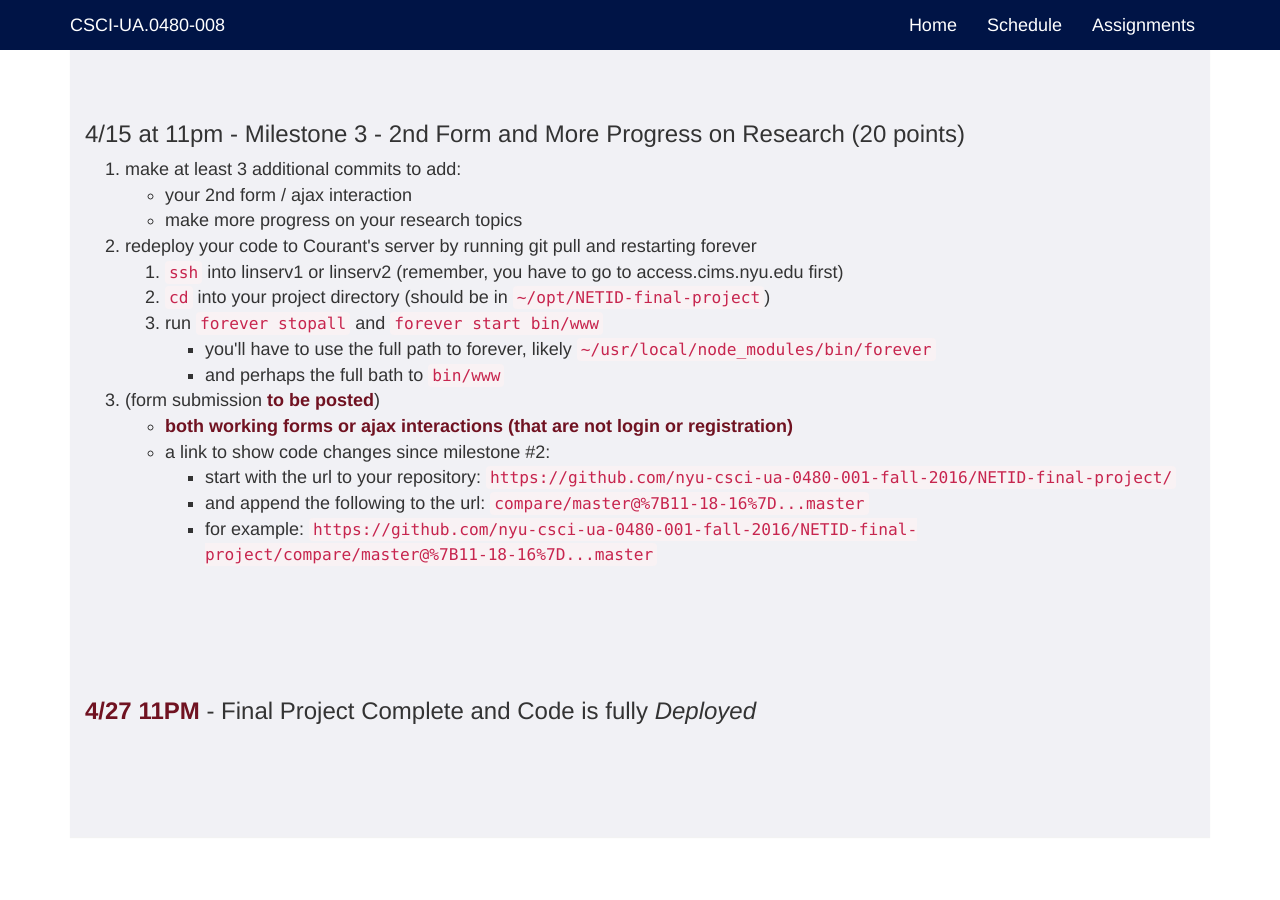
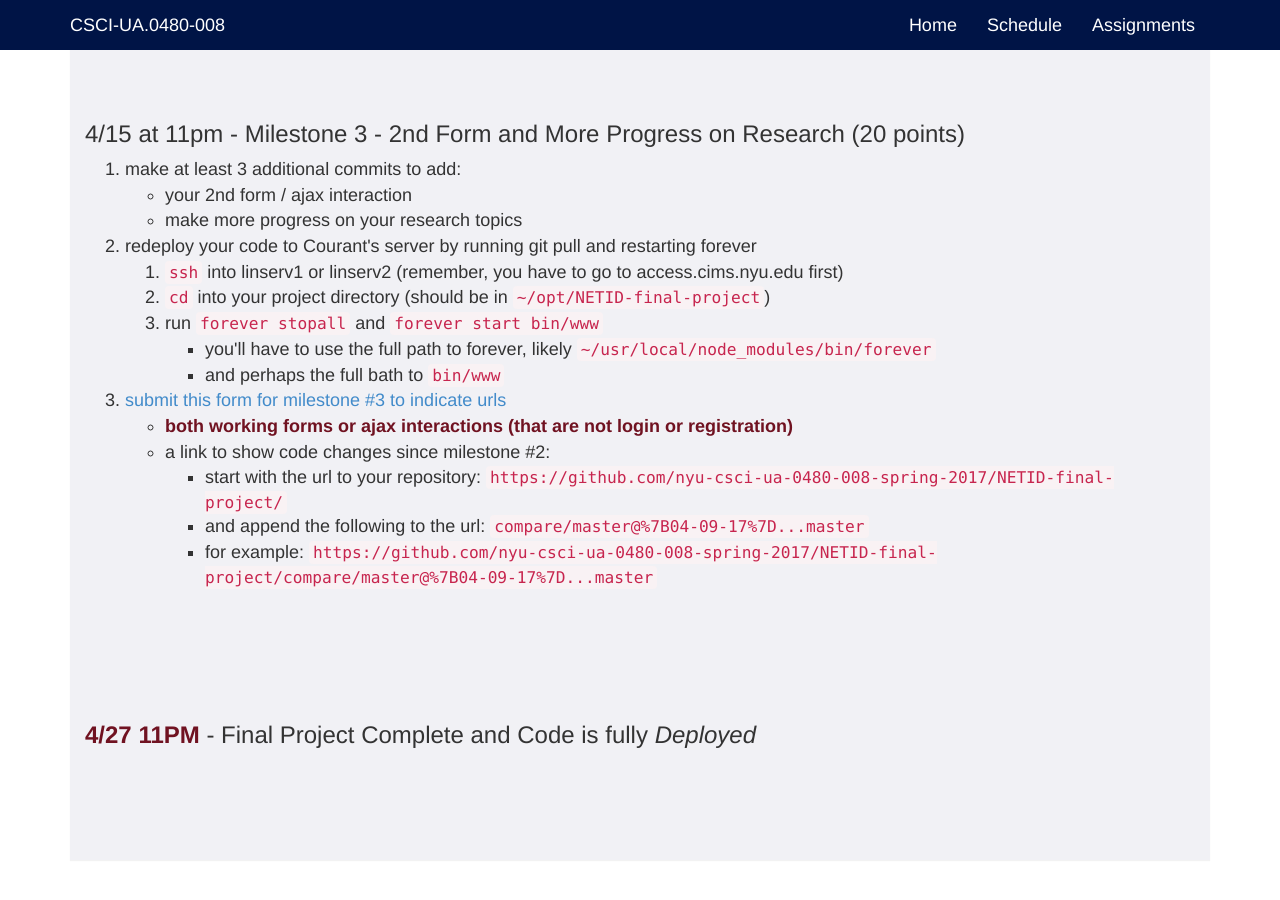
Before and after one commit to foureyes/csci-ua.0480-spring2017-008, a Jekyll site: the page built from final-project.markdown, in a window 1280 px wide and 900 px high, scrolled down 4333 px. Built offline with Jekyll 4.4.1, drawn with Linux system fonts in a browser that asks for light colours; before the commit the page ends 5210 px from its top, so only the background shows below that.

Commit message:
fix up ms 3

```diff
--- a/final-project.markdown
+++ b/final-project.markdown
@@ -222,12 +222,13 @@ Choose at least __8 points__ worth of these following topics (research and imple
     3. run `forever stopall` and `forever start bin/www`
         * you'll have to use the full path to forever, likely `~/usr/local/node_modules/bin/forever`
         * and perhaps the full bath to `bin/www`
-3. (form submission __to be posted__)
+3. [submit this form for milestone #3 to indicate urls](https://docs.google.com/a/nyu.edu/forms/d/e/1FAIpQLScIKAMNIuUBakdzhwLUGpZ7v8zSHDzykPIdWyzsqm3IkiV6Pg/viewform)
     * __both working forms or ajax interactions (that are not login or registration)__
     * a link to show code changes since milestone #2:
-        * start with the url to your repository: `https://github.com/nyu-csci-ua-0480-001-fall-2016/NETID-final-project/`
-        * and append the following to the url: `compare/master@%7B11-18-16%7D...master`
-        * for example: `https://github.com/nyu-csci-ua-0480-001-fall-2016/NETID-final-project/compare/master@%7B11-18-16%7D...master`
+        * start with the url to your repository: `https://github.com/nyu-csci-ua-0480-008-spring-2017/NETID-final-project/`
+        * and append the following to the url: `compare/master@%7B04-09-17%7D...master`
+        * for example: `https://github.com/nyu-csci-ua-0480-008-spring-2017/NETID-final-project/compare/master@%7B04-09-17%7D...master`
+
 
 
 {% comment %}
```
